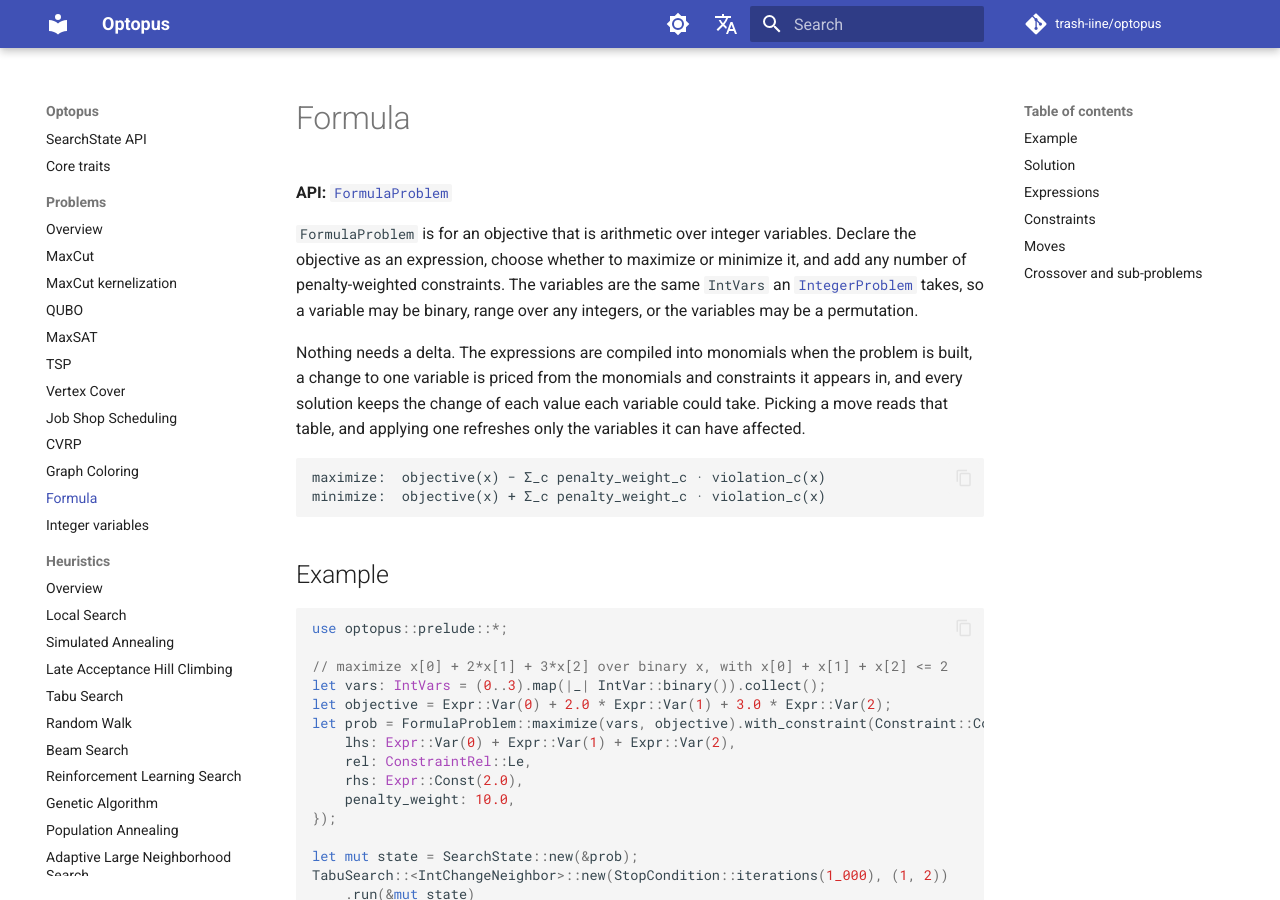
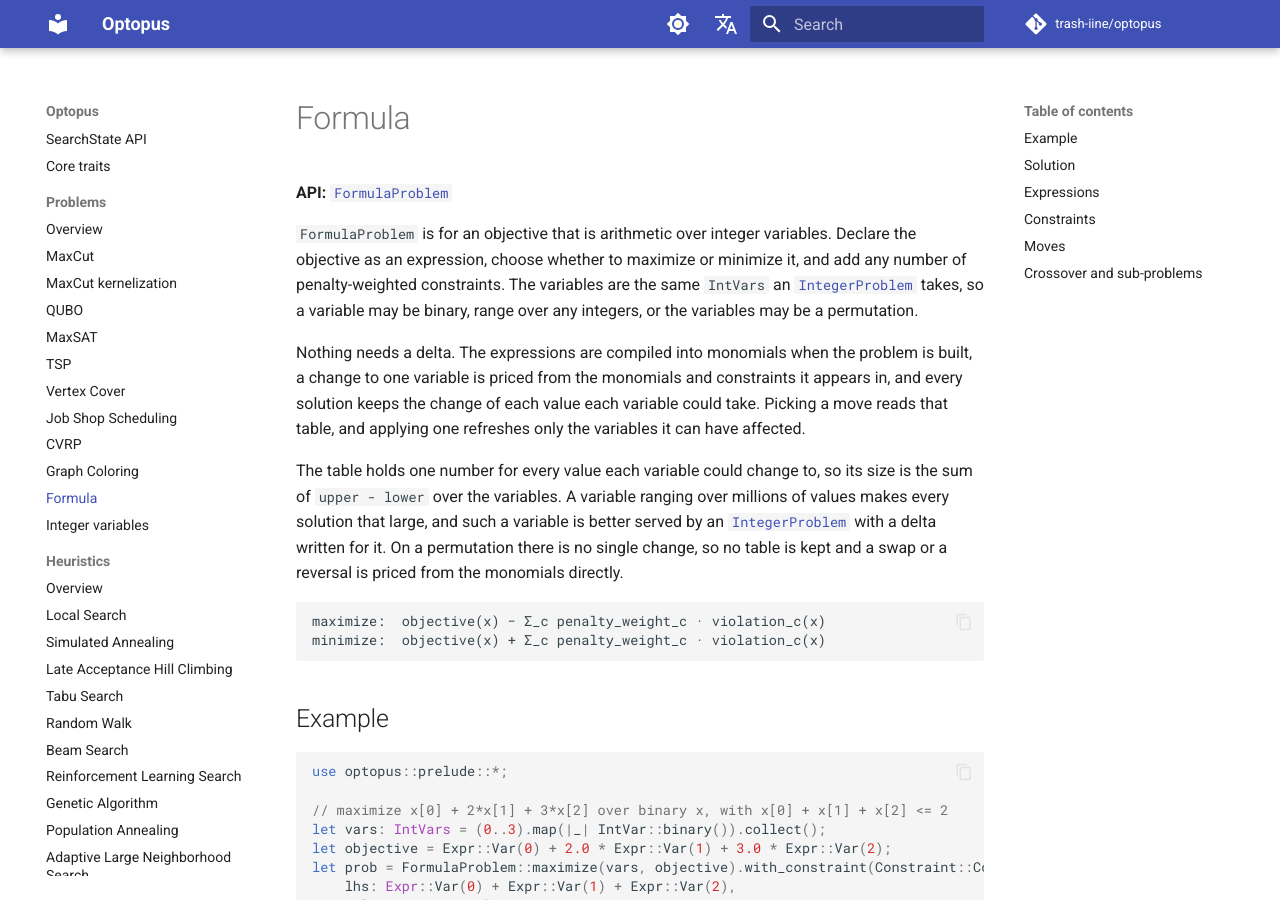
Before and after one commit to trash-iine/optopus, an MkDocs documentation site: the page built from docs/problems/formula.md, in a window 1280 px wide and 900 px high. Built offline with MkDocs 1.6.1 and Material for MkDocs 9.7.7, drawn with Linux system fonts in a browser that asks for light colours; comment, search, counter and statistics services are not loaded.

Commit message:
DOCS: the formula page states what the delta table costs and that a permutation keeps none

````diff
--- a/docs/problems/formula.md
+++ b/docs/problems/formula.md
@@ -14,6 +14,13 @@ problem is built, a change to one variable is priced from the monomials and
 constraints it appears in, and every solution keeps the change of each value
 each variable could take. Picking a move reads that table, and applying one
 refreshes only the variables it can have affected.
+
+The table holds one number for every value each variable could change to, so
+its size is the sum of `upper - lower` over the variables. A variable ranging
+over millions of values makes every solution that large, and such a variable
+is better served by an [`IntegerProblem`](integer.md) with a delta written
+for it. On a permutation there is no single change, so no table is kept and a
+swap or a reversal is priced from the monomials directly.
 
 ```text
 maximize:  objective(x) − Σ_c penalty_weight_c · violation_c(x)
````
Also changed, not shown: docs/ja/problems/formula.md (+4 -0 lines).
